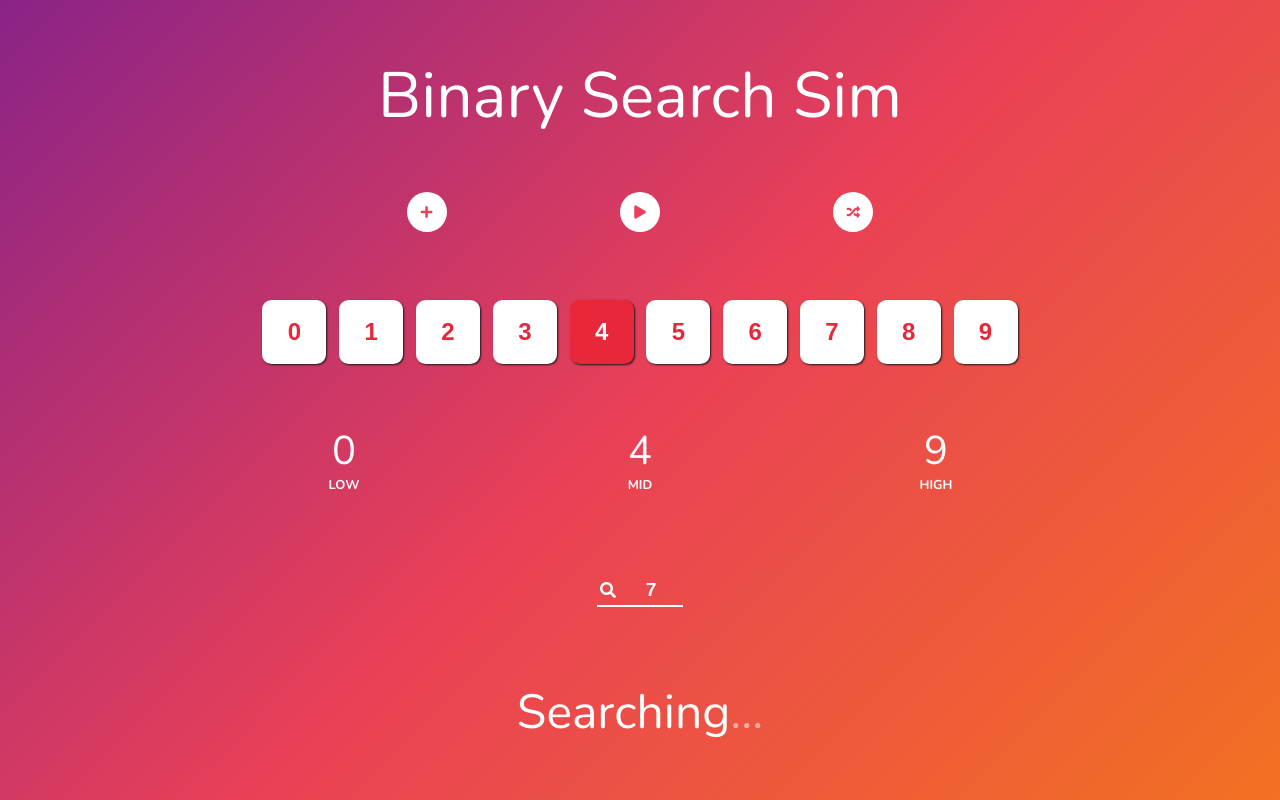
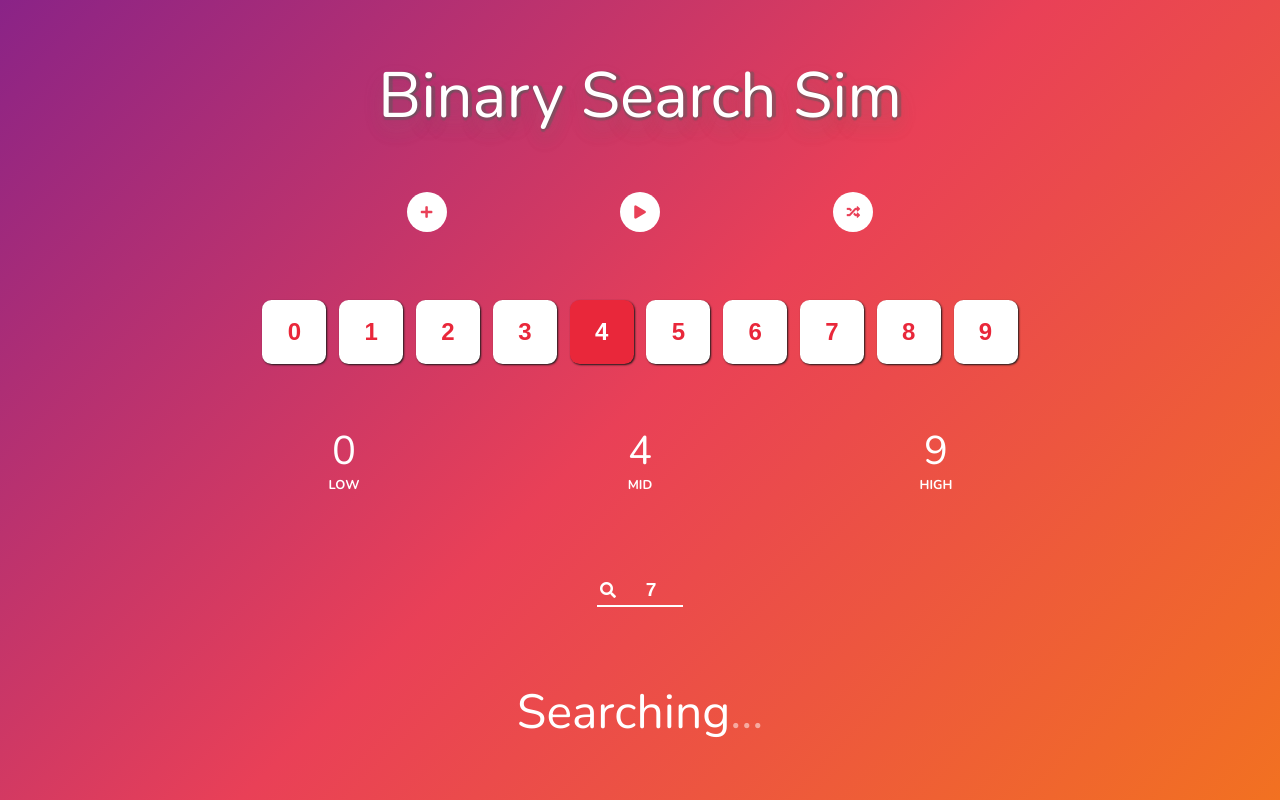
Before and after one commit to ad-dan/algovis, a React (Create React App) app: page / in a window 1280 px wide. Built offline with nearby package versions, Linux system fonts and the light colour scheme.

Commit message:
Added shadows to the header

```diff
--- a/src/App.css
+++ b/src/App.css
@@ -66,6 +66,7 @@ input {
 .label {
   width: 10rem;
   height: 4rem;
+  user-select: none;
 }
 .title {
   height: 3rem;
@@ -133,6 +134,10 @@ button:focus {
 .header {
   font-size: 4rem;
   font-weight: 300;
+  text-shadow: 0px 3px 1px rgba(90, 90, 90, 0.5),
+    0 10px 20px rgba(150, 150, 150, 0.2), 0 15px 20px rgba(50, 50, 50, 0.1),
+    4px 0px 1px rgba(90, 90, 90, 0.5);
+  user-select: none;
 }
 .search {
   height: 4rem;
@@ -158,6 +163,9 @@ button:focus {
 .dots:nth-child(even) {
   animation-direction: alternate;
 }
+.stat {
+  user-select: none;
+}
 @keyframes blink {
   0% {
     opacity: 0;
```
